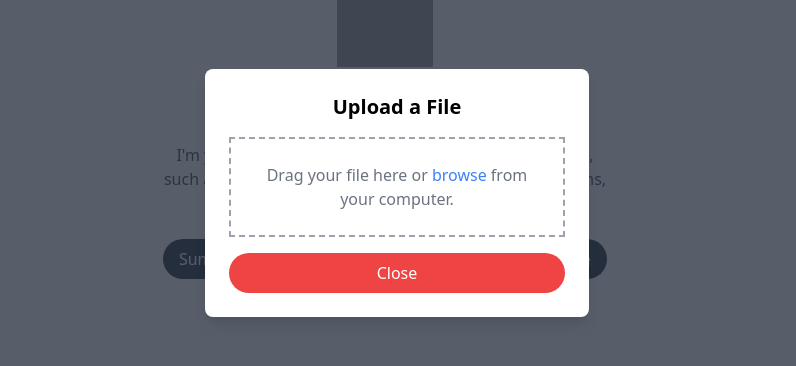
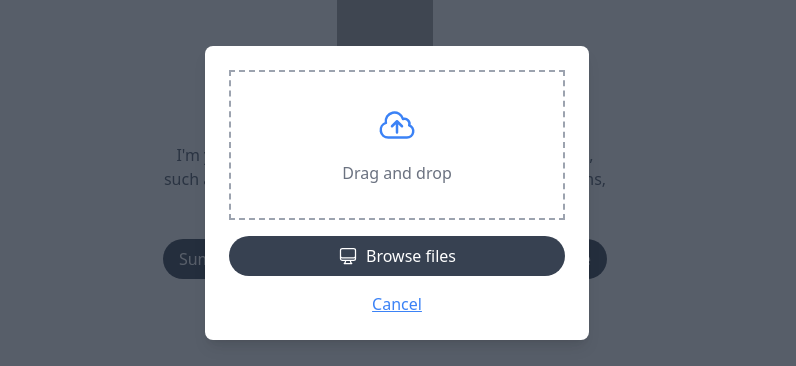
Before and after one commit to TimmyMurray-UX/assistant, a React (Vite) app: page / in a window 1280 px wide. Both pictures are taken after a click on the label 288 px from the left and 704 px from the top of the page. Shown: the part 207-573 px from the top of the page, without its empty margins (243-1039 px from the left). Built offline with nearby package versions, Linux system fonts and the light colour scheme; no server answers; grey boxes are pictures that could not be loaded.

Commit message:
Tweaking the Modal

```diff
--- a/src/FileUploadModal.jsx
+++ b/src/FileUploadModal.jsx
@@ -1,4 +1,6 @@
 import React, { useState } from "react";
+import { ComputerDesktopIcon } from "@heroicons/react/24/outline"; // Import the needed icons
+import { CloudArrowUpIcon } from "@heroicons/react/24/outline";
 
 const FileUploadModal = ({ isOpen, onClose, onFileUpload }) => {
   const [dragOver, setDragOver] = useState(false);
@@ -32,34 +34,40 @@ const FileUploadModal = ({ isOpen, onClose, onFileUpload }) => {
     isOpen && (
       <div className="fixed inset-0 bg-gray-800 bg-opacity-75 flex justify-center items-center z-50">
         <div className="bg-white p-6 rounded-lg shadow-lg w-96">
-          <h2 className="text-xl font-bold mb-4 text-center">Upload a File</h2>
           <div
-            className={`border-2 border-dashed ${
+            className={`border-2 border-dashed p-6 mb-4 flex flex-col justify-center items-center ${
               dragOver ? "border-blue-500" : "border-gray-400"
-            } p-6 mb-4 flex justify-center items-center text-gray-500`}
+            }`}
             onDragOver={handleDragOver}
             onDragLeave={handleDragLeave}
             onDrop={handleDrop}
+            style={{ height: "150px" }}
           >
-            <p className="text-center">
-              Drag your file here or{" "}
-              <label className="text-blue-500 cursor-pointer">
-                browse
+            <CloudArrowUpIcon className="h-10 w-10 text-blue-500 mb-4" />
+            <p className="text-center text-gray-500">Drag and drop</p>
+          </div>
+
+          <label className="block">
             <input
               type="file"
               className="hidden"
               onChange={handleFileSelect}
               accept="application/pdf"
             />
-              </label>{" "}
-              from your computer.
-            </p>
+            <div className="bg-gray-700 text-white rounded-full py-2 text-center cursor-pointer hover:bg-gray-600">
+              <span className="flex justify-center items-center space-x-2">
+                <ComputerDesktopIcon className="h-5 w-5 text-white" />{" "}
+                {/* ComputerDesktopIcon here */}
+                <span>Browse files</span>
+              </span>
             </div>
+          </label>
+
           <button
             onClick={onClose}
-            className="bg-red-500 text-white rounded-full px-4 py-2 w-full hover:bg-red-600"
+            className="mt-4 text-center text-blue-500 underline w-full"
           >
-            Close
+            Cancel
           </button>
         </div>
       </div>
```
Lines whose indentation alone changed are shown as unchanged.
